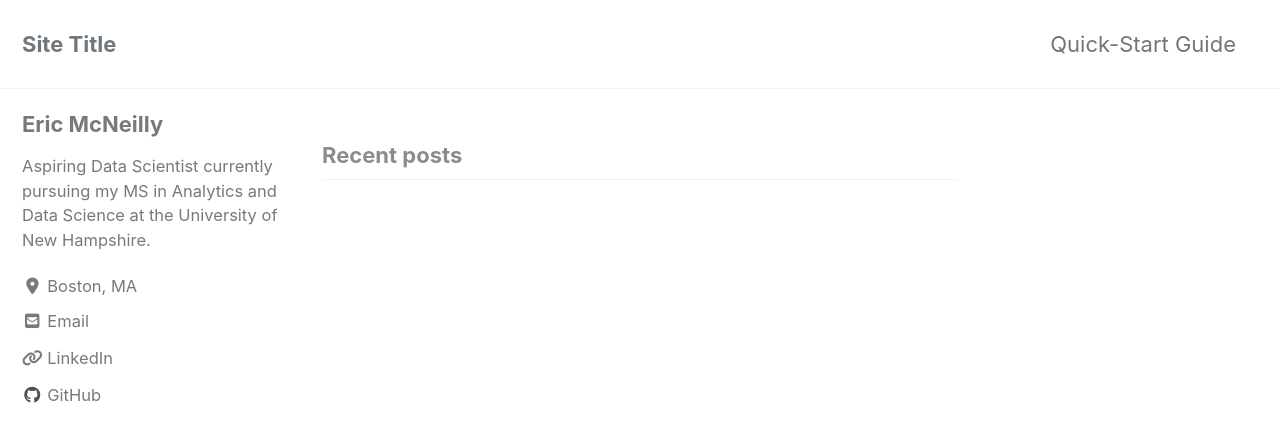
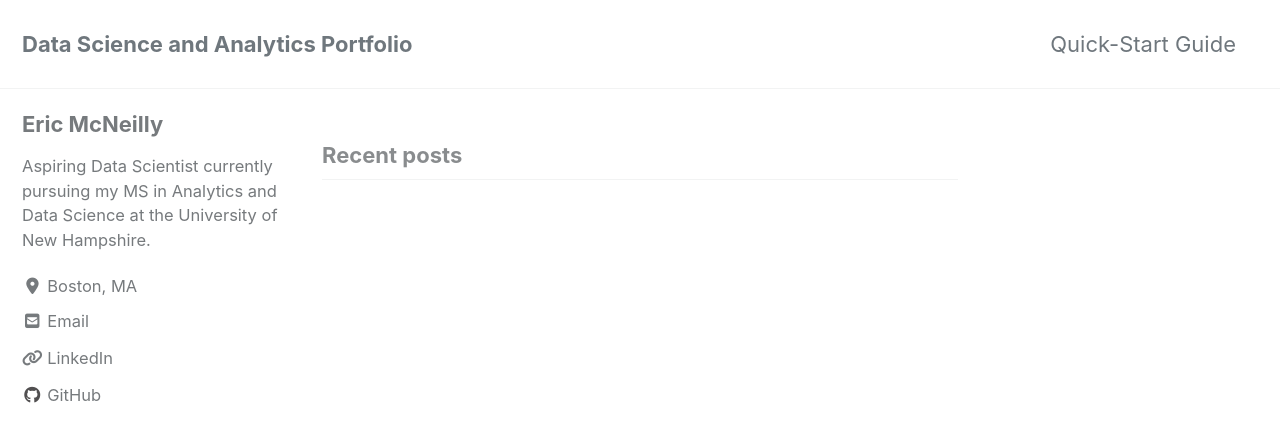
Before and after one commit to ericgmcneilly/ericgmcneilly.github.io, a Jekyll site: the page built from index.html, in a window 1280 px wide and 900 px high. Shown: the top 442 px of the window. Built offline with Jekyll 4.4.1, drawn with Linux system fonts in a browser that asks for light colours; cached includes are drawn as plain includes; nearby versions of some CDN libraries; the list of posts is cut into pages by our own code.

Commit message:
Update _config.yml

```diff
--- a/_config.yml
+++ b/_config.yml
@@ -16,7 +16,7 @@ minimal_mistakes_skin    : "default" # "air", "aqua", "contrast", "dark", "dirt"
 
 # Site Settings
 locale                   : "en-US"
-title                    : "Site Title"
+title                    : "Data Science and Analytics Portfolio"
 title_separator          : "Data Science and Analytics Project and Code Portfolio."
 subtitle                 : # site tagline that appears below site title in masthead
 name                     : "Eric McNeilly"
```
